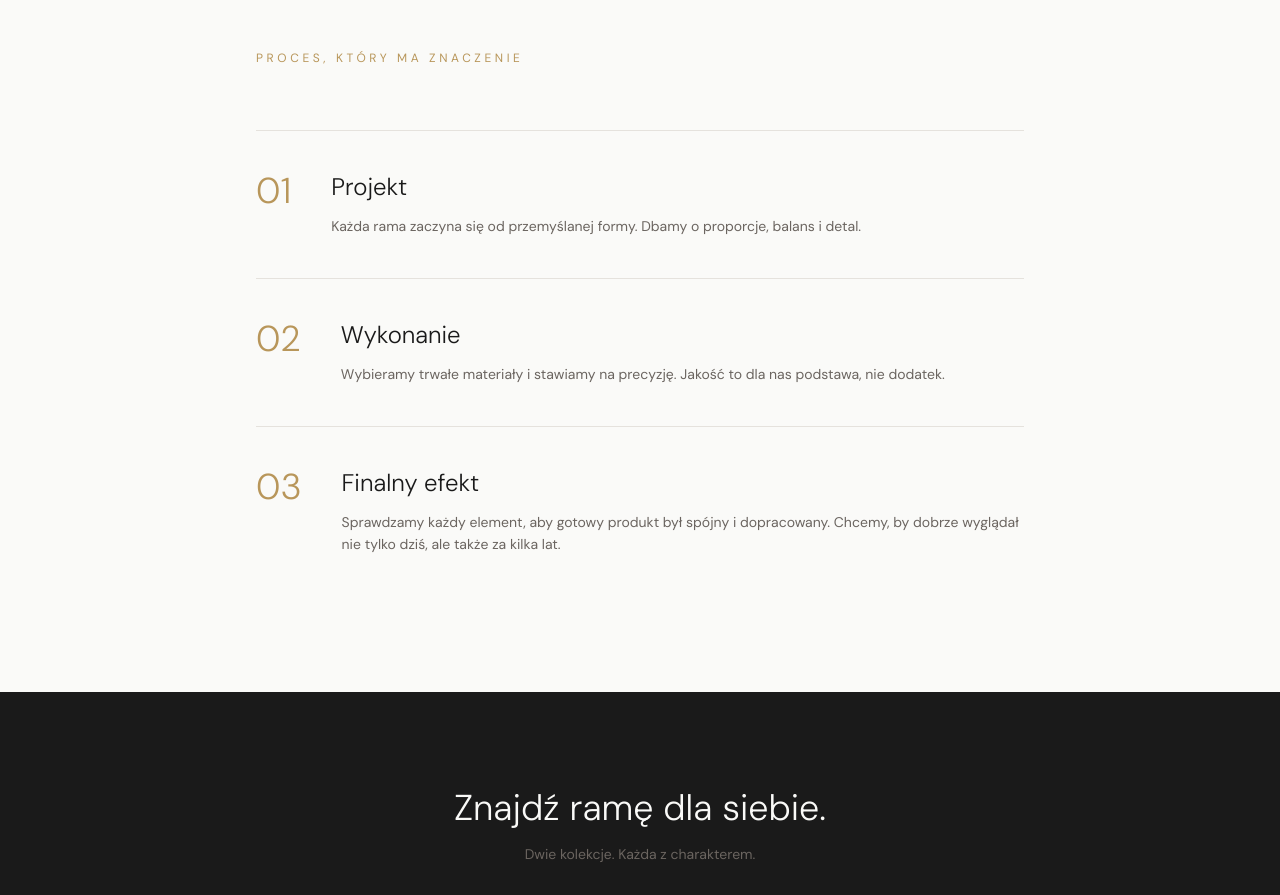
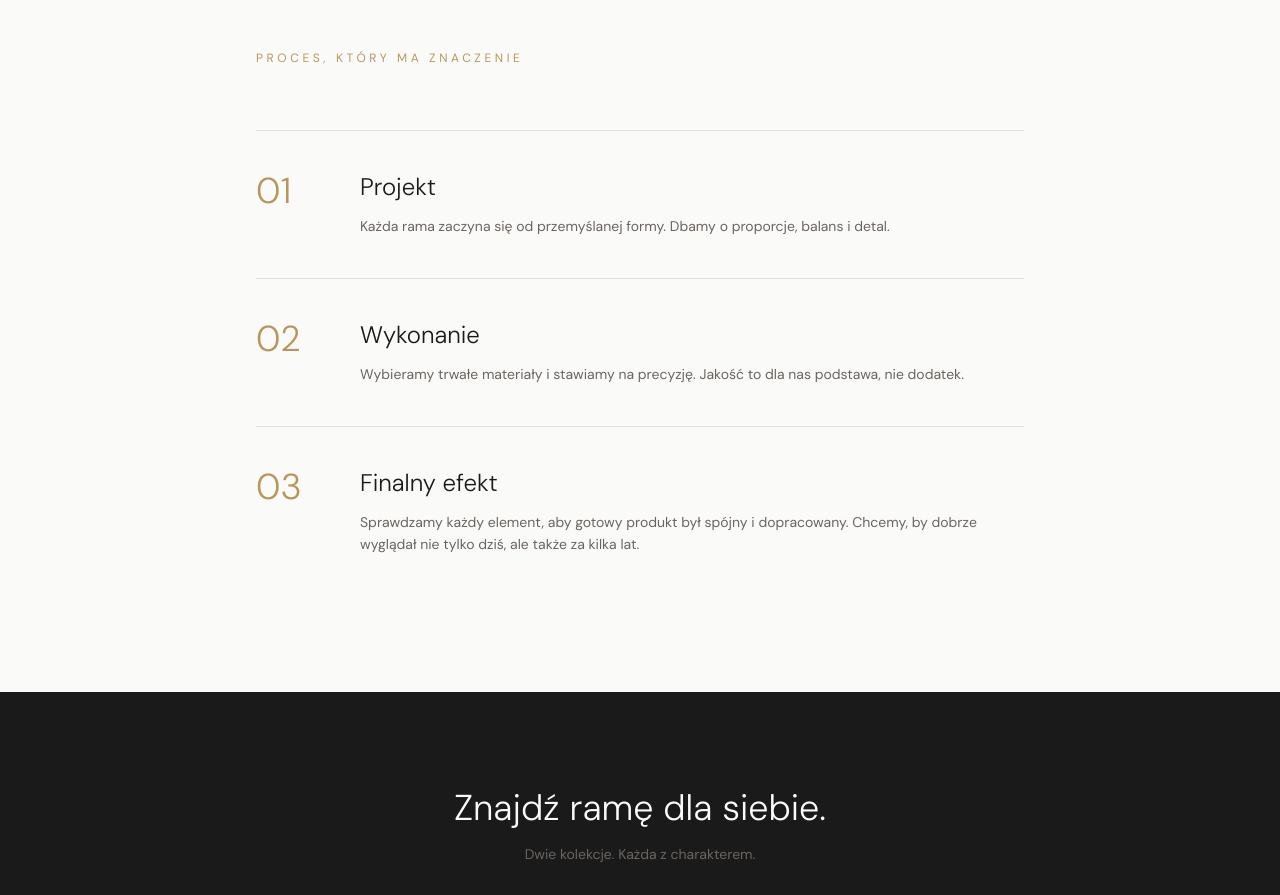
Before and after one commit to adrian-imiolo/shop_sznyt_design, a React (Vite) app: page /o-nas in a window 1280 px wide. Shown: the part 1140-2035 px from the top of the page. Built offline with nearby package versions, Linux system fonts and the light colour scheme.

Commit message:
Fix horizontal alignment of process steps in About page

```diff
--- a/src/pages/About.tsx
+++ b/src/pages/About.tsx
@@ -71,8 +71,8 @@ function About() {
               text: "Sprawdzamy każdy element, aby gotowy produkt był spójny i dopracowany. Chcemy, by dobrze wyglądał nie tylko dziś, ale także za kilka lat.",
             },
           ].map((step) => (
-            <div key={step.number} className="flex gap-10 border-t border-borders py-10">
-              <span className="font-cormorant text-4xl text-accent font-light shrink-0">
+            <div key={step.number} className="flex gap-10 items-start border-t border-borders py-10">
+              <span className="font-cormorant text-4xl text-accent font-light shrink-0 w-16">
                 {step.number}
               </span>
               <div>
```
